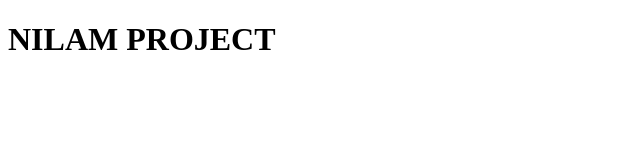
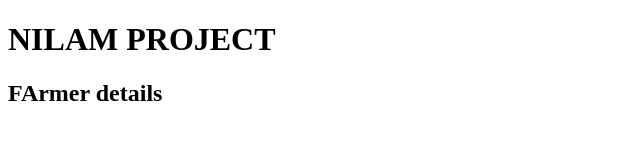
Before and after one commit to devidailylearn/nilamproject, a plain HTML site: page index.html in a window 1280 px wide. Shown: the whole page, without its empty margins (0-640 px from the left). Drawn offline with Linux system fonts and the light colour scheme.

Commit message:
update in index.html with farmr deatils

```diff
--- a/index.html
+++ b/index.html
@@ -8,5 +8,6 @@
 </head>
 <body>
     <h1> NILAM PROJECT</h1>
+    <h2>FArmer details</h2>
 </body>
 </html>
```
